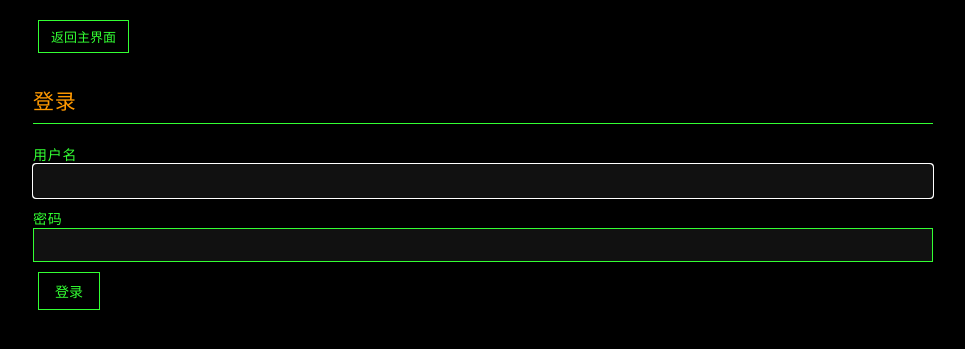
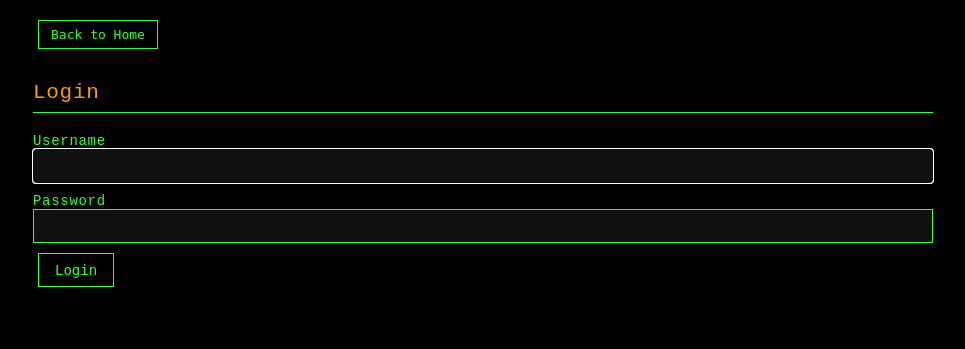
Before and after one commit to kev0037/chatroomdark, a Flask app: page /login in a window 1280 px wide. Shown: the top 349 px of the page, without its empty margins (157-1122 px from the left). Run offline with Flask 3, Linux system fonts and the light colour scheme; some libraries are stand-ins or nearby versions.

Commit message:
Update login.html

```diff
--- a/templates/login.html
+++ b/templates/login.html
@@ -1,21 +1,21 @@
 <!DOCTYPE html>
-<html lang="zh-CN">
+<html lang="en">
 <head>
     <meta charset="UTF-8" />
     <meta name="viewport" content="width=device-width, initial-scale=1" />
-    <title>登录 - RayChat</title>
+    <title>Login - RayChat</title>
     <link rel="stylesheet" href="{{ url_for('static', filename='style.css') }}" />
 </head>
 <body>
     <div class="container">
-        <button class="back-button" onclick="window.location.href='/'">返回主界面</button>
-        <h2>登录</h2>
+        <button class="back-button" onclick="window.location.href='/'">Back to Home</button>
+        <h2>Login</h2>
         <form id="loginForm">
-            <label for="loginUsername">用户名</label>
+            <label for="loginUsername">Username</label>
             <input type="text" id="loginUsername" name="username" required autofocus />
-            <label for="loginPassword">密码</label>
+            <label for="loginPassword">Password</label>
             <input type="password" id="loginPassword" name="password" required />
-            <button type="submit">登录</button>
+            <button type="submit">Login</button>
         </form>
     </div>
 
```
